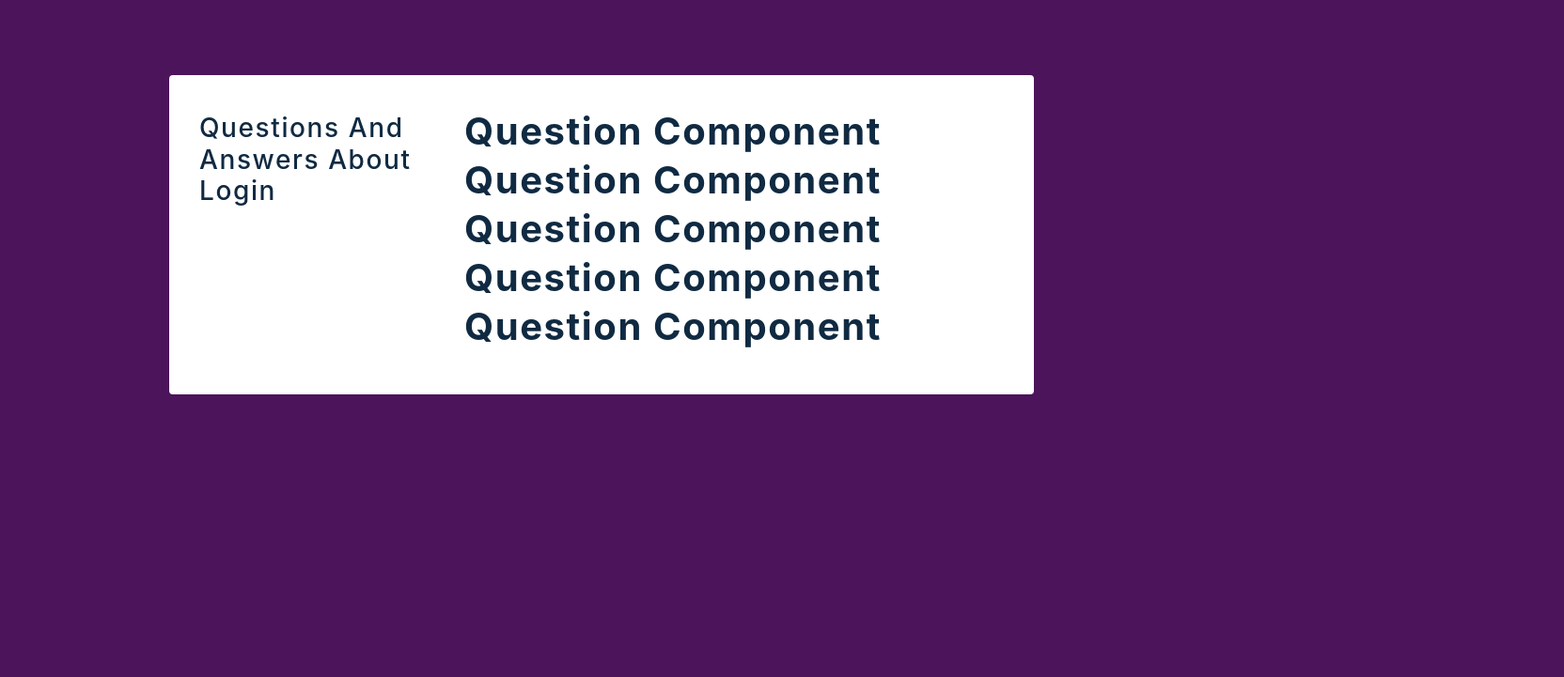
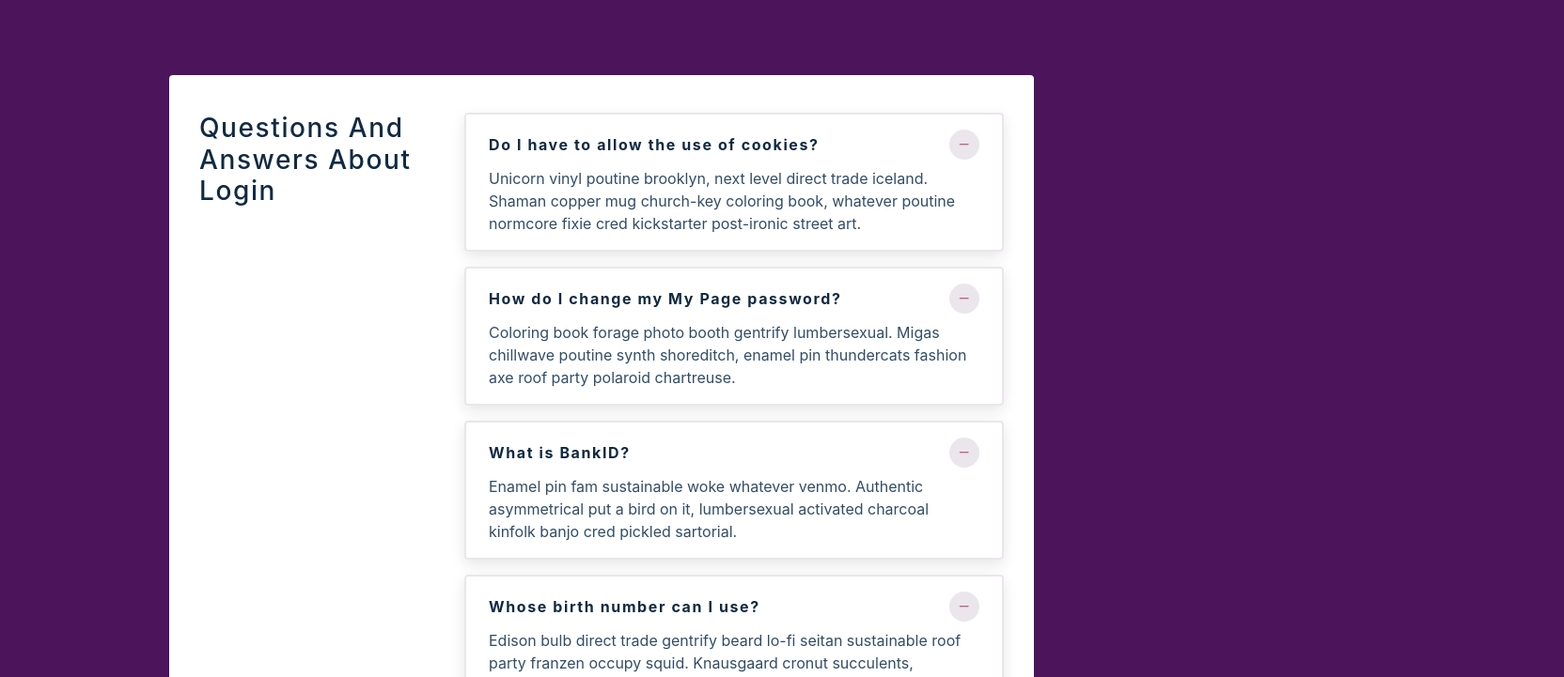
Before and after one commit to hungbui7690/react-tutorials, a React (Create React App) app in the folder client/: page / in a window 1280 px wide. Shown: the top 721 px of the page at 94% size, 1664 px wide, since content can reach past the window. Built offline with nearby package versions, Linux system fonts and the light colour scheme.

Commit message:
Accordion: Display Questions (UI)

```diff
--- a/client/src/App.js
+++ b/client/src/App.js
@@ -1,29 +1,25 @@
 /*
-  Accordion: Basic Setup
-  - in this project, instead having Question[s] & Question > we just have Question.js
-    > because of that, we will using map() to iterate the questions in App.js
+  Accordion: Display Questions (UI)
 
+  (1) Question.js
 */
 
 import React, { useState } from 'react'
 import SingleQuestion from './Question'
-
-// (1)
 import data from './data'
 
 function App() {
-  // (2)
   const [questions, setQuestions] = useState(data)
 
   return (
     <div className='container'>
       <h3>Questions and Answers about Login</h3>
-      <div className='section info'>
-        {/* (3) pass sang bên Question.js (Single Question) */}
+      <section className='info'>
         {questions.map((question) => {
+          // (1) spread operator
           return <SingleQuestion key={question.id} {...question} />
         })}
-      </div>
+      </section>
     </div>
   )
 }
--- a/client/src/Question.js
+++ b/client/src/Question.js
@@ -1,8 +1,20 @@
 import React, { useState } from 'react'
 import { AiOutlineMinus, AiOutlinePlus } from 'react-icons/ai'
 
-const Question = () => {
-  return <h2>question component</h2>
+// (2) destructure
+const Question = ({ id, title, info }) => {
+  // (3)
+  return (
+    <article className='question'>
+      <header>
+        <h4>{title}</h4>
+        <button className='btn'>
+          <AiOutlineMinus />
+        </button>
+      </header>
+      <p>{info}</p>
+    </article>
+  )
 }
 
 export default Question
```
